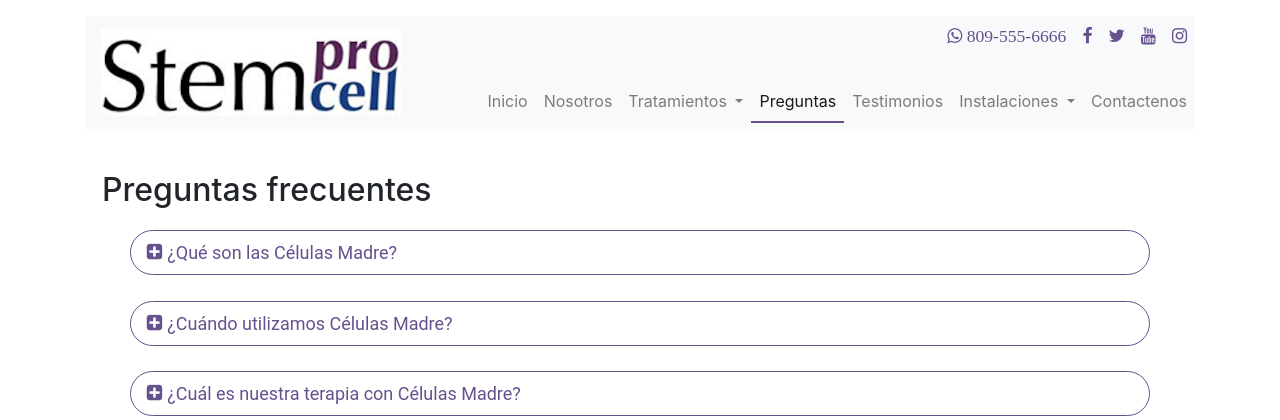
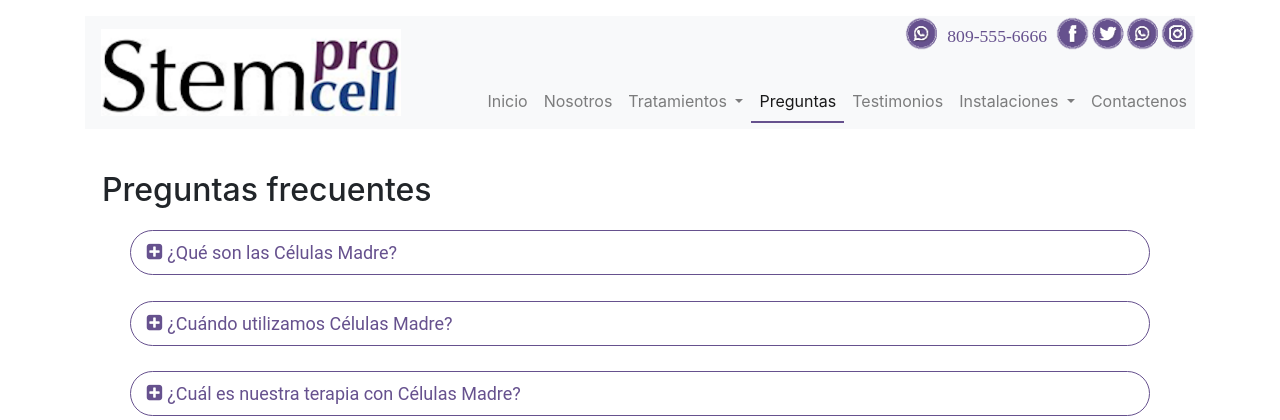
Before and after one commit to skupin/stemprocell, a PHP site: page /faq.php in a window 1280 px wide. Shown: the top 420 px of the page. Run offline with PHP 8.4, Linux system fonts and the light colour scheme.

Commit message:
finished social icons top

```diff
--- a/css/main.css
+++ b/css/main.css
@@ -1,4 +1,38 @@
 
+
+
+.icon {
+    width: 35px;
+    height: 35px;
+    display: block;
+    background-repeat: no-repeat;
+    background-size: cover;
+}
+
+
+.whatsapp {
+    background-image: url("../img/icons/ico-whatsapp.png");
+}
+
+.facebook {
+    background-image: url("../img/icons/ico-facebook.png");
+}
+
+.twitter {
+    background-image: url("../img/icons/ico-twitter.png");
+}
+
+.youtube {
+    background-image: url("../img/icons/ico-youtube.png");
+}
+
+.instagram {
+    background-image: url("../img/icons/ico-instagram.png");
+}
+
+.youtube {
+    background-image: url("../img/icons/ico-whatsapp.png");
+}
 
 
 .card-header {
--- a/include/header.php
+++ b/include/header.php
@@ -28,12 +28,17 @@
     </div>
     <div class="col-sm-12 d-flex flex-row-reverse text-right " id="socialIcons">
         <ul class="navbar-nav flex-row d-none d-lg-flex">
-            <li class="nav-item"><a class="nav-link px-2" href="#"><span class="fa fa-whatsapp"> 809-555-6666</span></a>
+            <li class="nav-item"><a class="nav-link px-2 icon whatsapp" href="#"></a></li>
+            <li class="nav-item"><a class="nav-link px-2" href="#"><span class="fa"> 809-555-6666</span></a>
             </li>
-            <li class="nav-item"><a class="nav-link px-2" href="#"><span class="fa fa-facebook"></span></a></li>
-            <li class="nav-item"><a class="nav-link px-2" href="#"><span class="fa fa-twitter"></span></a></li>
-            <li class="nav-item"><a class="nav-link px-2" href="#"><span class="fa fa-youtube"></span></a></li>
-            <li class="nav-item"><a class="nav-link px-2" href="#"><span class="fa fa-instagram"></span></a></li>
+            <li class="nav-item">
+                <a class="nav-link px-2 icon facebook" href="#">
+<!--                    <span class="fa fa-facebook"></span>-->
+                </a>
+            </li>
+            <li class="nav-item"><a class="nav-link px-2 icon twitter" href="#"></a></li>
+            <li class="nav-item"><a class="nav-link px-2 icon youtube" href="#"></a></li>
+            <li class="nav-item"><a class="nav-link px-2 icon instagram" href="#"></a></li>
         </ul>
     </div>
     <nav class="navbar navbar-expand-lg navbar-light bg-light" id="navStempro">
```
Also changed, not shown: img/icons/ico-facebook.png (added), img/icons/ico-home-blanco.png (added), img/icons/ico-instagram.png (added), img/icons/ico-mail-blanco.png (added), img/icons/ico-telefono-blanco.png (added), img/icons/ico-telefono.png (added), img/icons/ico-telefono2.png (added), img/icons/ico-twitter.png (added), img/icons/ico-whatsapp.png (added), img/icons/ico-youtube.png (added).
